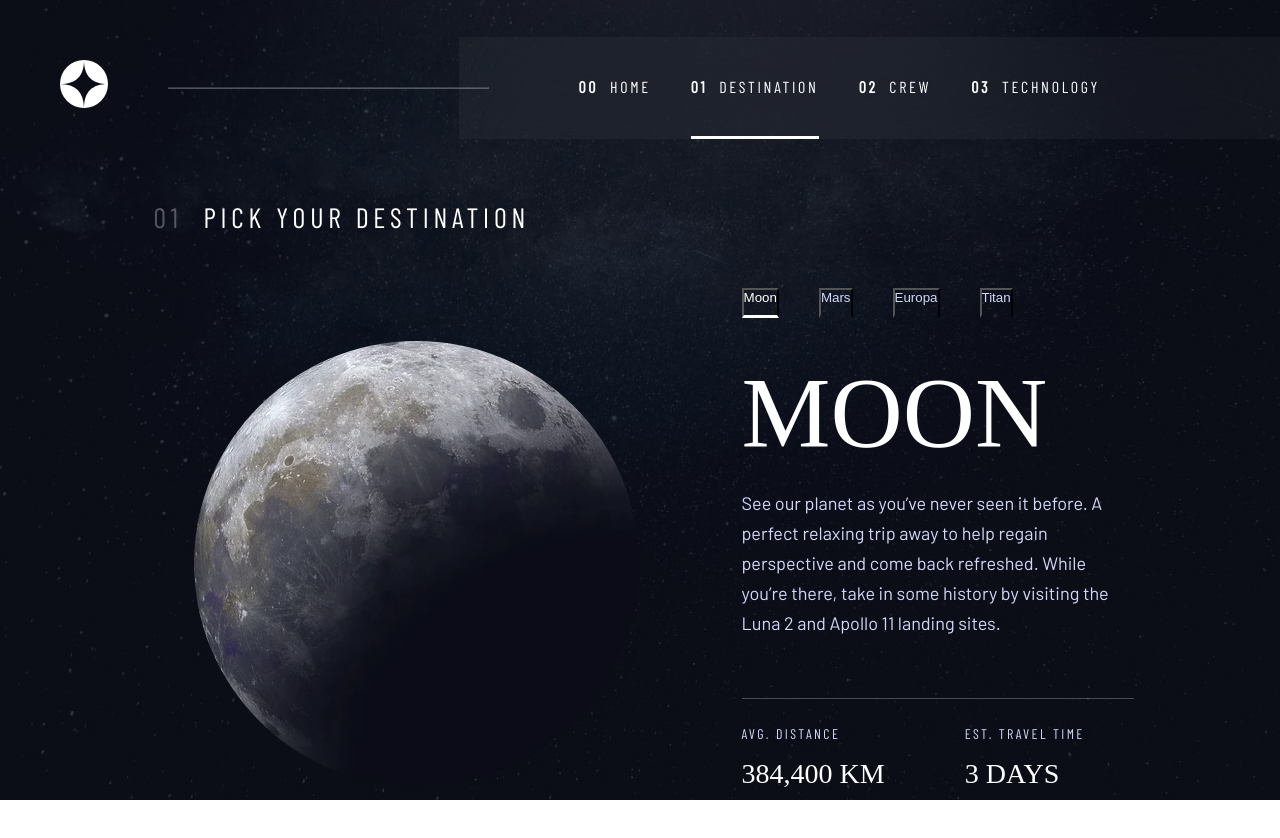
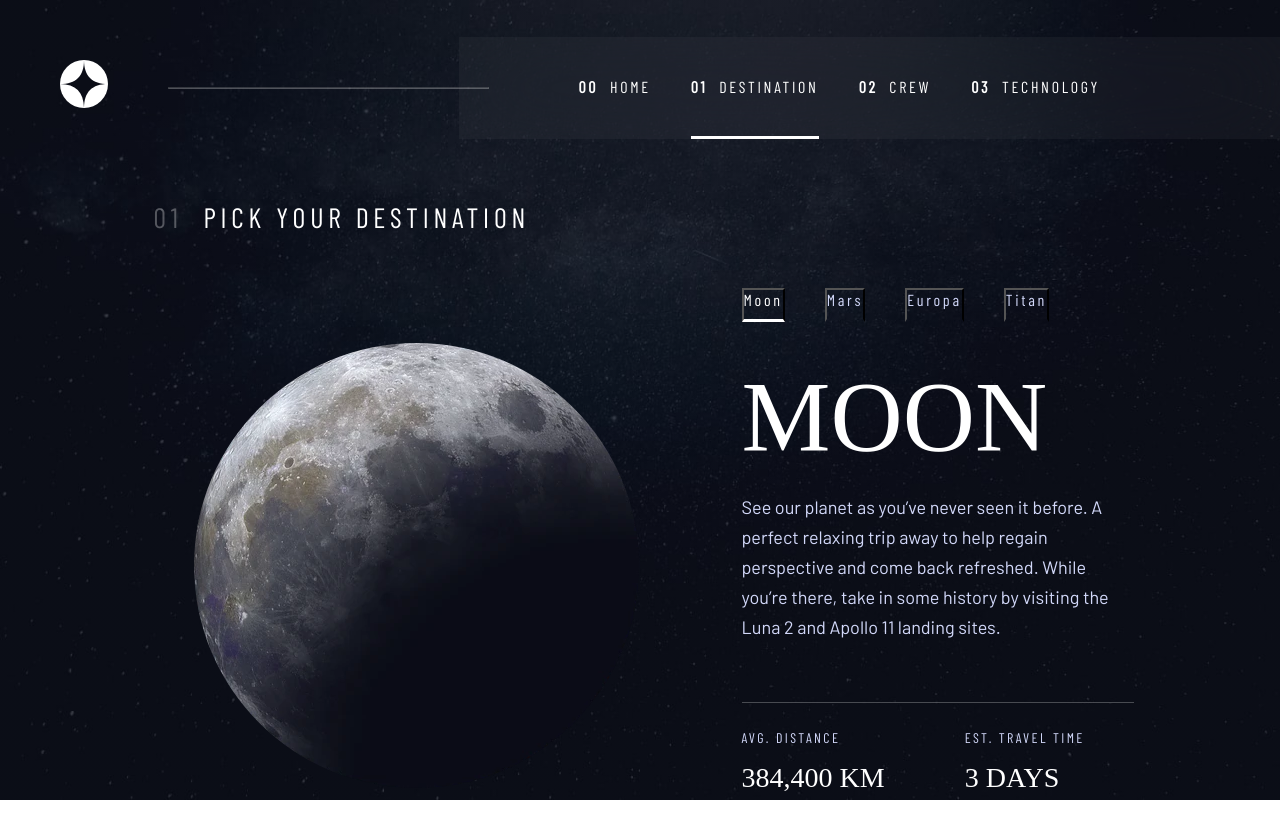
Before and after one commit to AnshumanMahato/space-travel-frontendmentor, a React (Create React App) app: page /destination in a window 1280 px wide. Shown: the top 838 px of the page. Built offline with nearby package versions, Linux system fonts and the light colour scheme; a web font is replaced by a local one.

Commit message:
refactoring done :

```diff
--- a/src/sass/_typography.scss
+++ b/src/sass/_typography.scss
@@ -49,8 +49,7 @@
     letter-spacing: 2.35px;
 }
 
-nav,
-.nav-text {
+nav {
     font-family: 'Barlow Condensed', sans-serif;
     font-size: 1.6rem;
     font-weight: 400;
--- a/src/sass/components/_destination.scss
+++ b/src/sass/components/_destination.scss
@@ -26,6 +26,11 @@
         display: flex;
 
         &__btn {
+            font-family: 'Barlow Condensed', sans-serif;
+            font-size: 1.6rem;
+            font-weight: 400;
+            letter-spacing: 2.7px;
+
             background-color: transparent;
             color: inherit;
             margin-right: 4rem;
```
